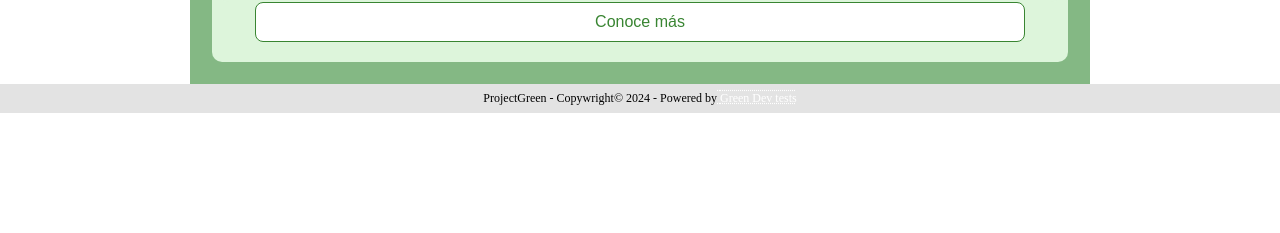
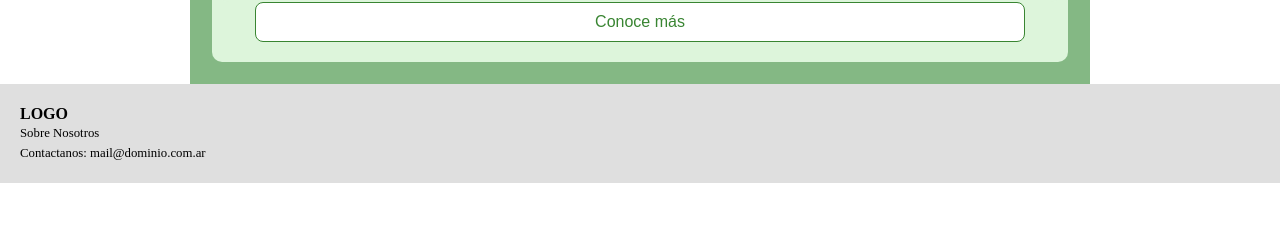
Before and after one commit to green-devs-test/project-green, a React (Create React App) app: page / in a window 1280 px wide. Shown: the part 496-729 px from the top of the page. Built offline with nearby package versions, Linux system fonts and the light colour scheme; no server answers.

Commit message:
Updating Footer content texts and styles (#30)
* Updating Footer content texts and styles

* fixing footer links

```diff
--- a/src/Components/Footer/Footer.tsx
+++ b/src/Components/Footer/Footer.tsx
@@ -3,15 +3,10 @@ import styles from "./styles";
 
 const Footer = () => {
   return (
-    <div id="itemFooter" className={css(styles.footer)}>
-      ProjectGreen - Copywright© 2024 - Powered by
-      <a
-        className={css(styles.footerLink)}
-        href="https://github.com/green-devs-test"
-      >
-        {" "}
-        Green Dev tests
-      </a>
+    <div id="itemFooter" className={css(styles.footerContainer)}>
+      <a className={css(styles.footerLink, styles.footerLogo)} href="/"> {" "}LOGO</a>
+      <a className={css(styles.footerLink)} href="/about"> {" "}Sobre Nosotros</a>
+      <p className={css(styles.footerMail)}>Contactanos: mail@dominio.com.ar</p>
     </div>
   );
 };
--- a/src/Components/Footer/styles.ts
+++ b/src/Components/Footer/styles.ts
@@ -1,18 +1,34 @@
 import { StyleSheet } from "aphrodite";
 
 const styles = StyleSheet.create({
-  footer: {
-    backgroundColor: "#e3e3e3",
-    padding: 7,
-    textAlign: "center",
-    fontSize: 12,
+  footerContainer: {
+    display: 'flex',
+    flexDirection: 'column',
+    backgroundColor: "#DFDFDF",
+    padding: 20,
     zIndex: 1,
     position: "relative",
     bottom: 0,
   },
   footerLink: {
-    textDecoration: "underline overline dotted #fff",
-    color: "#fff",
+    fontWeight: 400,
+    fontSize: '0.8rem',
+    lineHeight: '20px',
+    textDecoration: 'none',
+    color: '#000000',
+  },
+  footerLogo: {
+    fontWeight: 700,
+    lineHeight: '19.5px',
+    fontSize: '1rem',
+  },
+  footerMail: {
+    fontWeight: 400,
+    fontSize: '0.8rem',
+    lineHeight: '20px',
+    textDecoration: 'none',
+    color: '#000000',
+    margin: '0',
   },
 });
 
--- a/src/Components/SearchOptions/SearchOptions.tsx
+++ b/src/Components/SearchOptions/SearchOptions.tsx
@@ -1,7 +1,5 @@
 import styles from "./styles";
 import { css } from "aphrodite";
-import { FontAwesomeIcon } from "@fortawesome/react-fontawesome";
-import { faSliders } from "@fortawesome/free-solid-svg-icons";
 import SpotBreadcrumb from "../SpotBreadcrumb";
 
 interface SearchOptionsProps {
```
